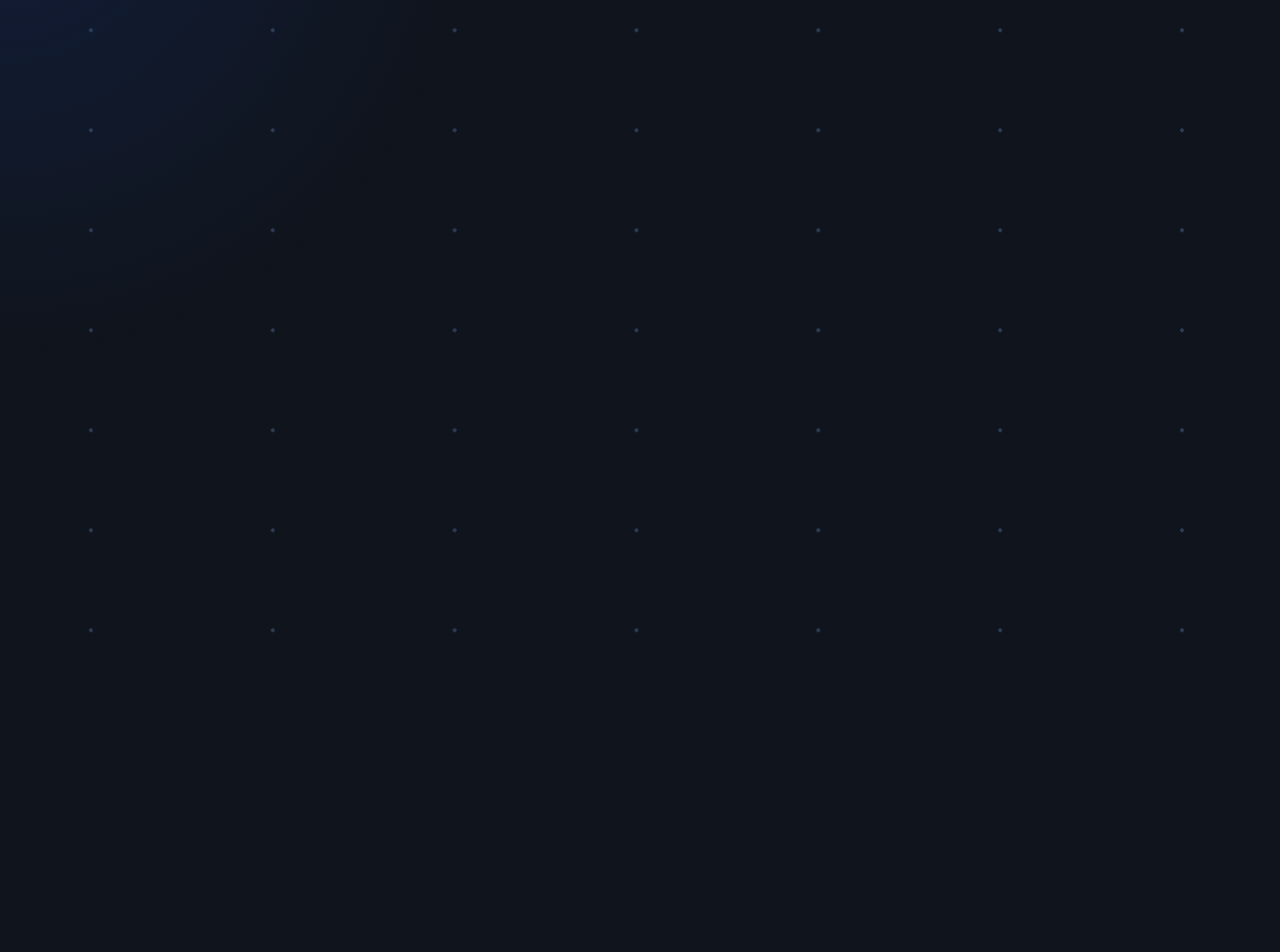
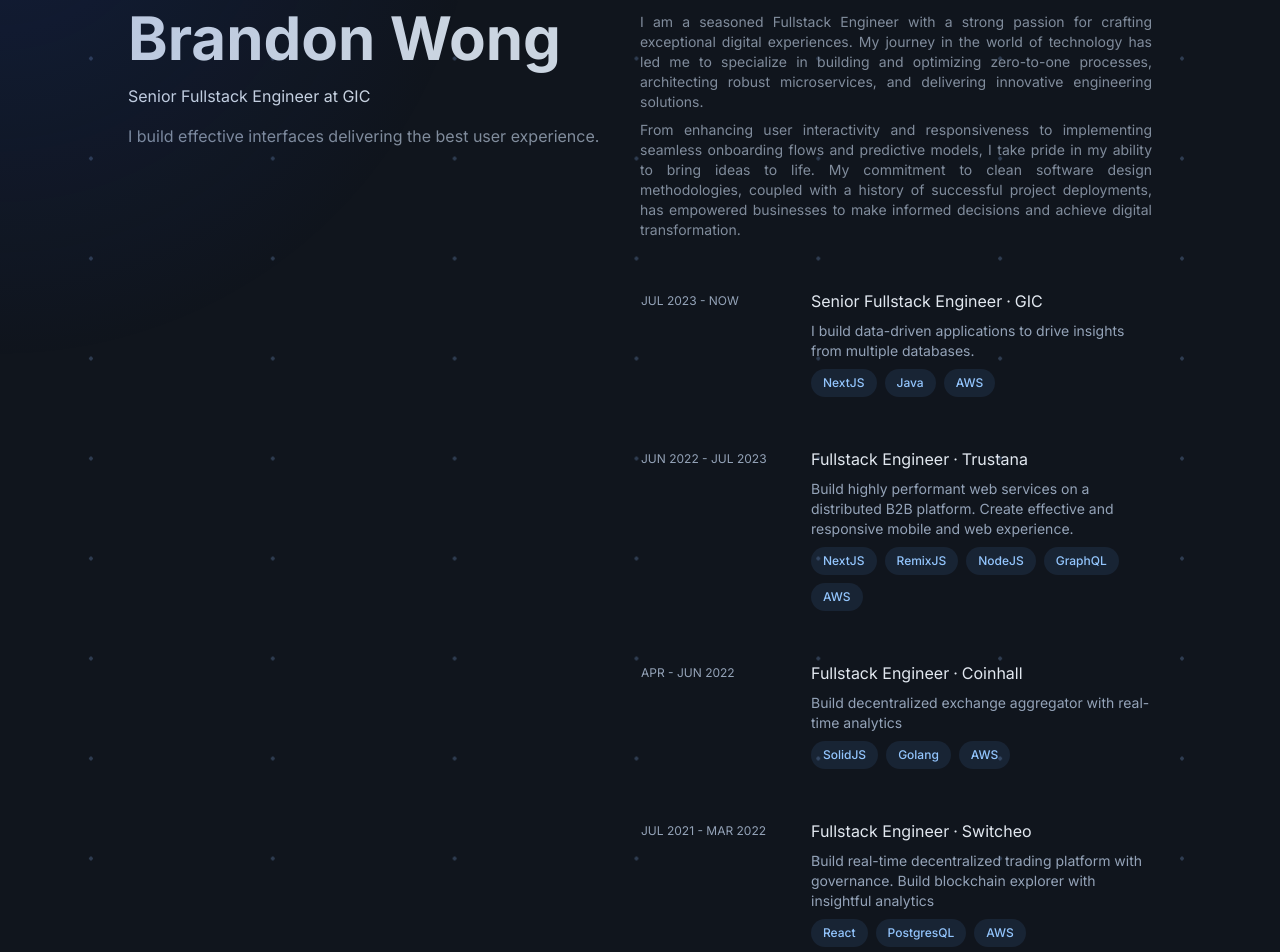
Before and after one commit to brandonwong91/profile-v2, a Next.js app: page / in a window 1280 px wide. Shown: the part 120-1072 px from the top of the page. Before the commit the page ends 800 px from the top, so only its background shows below. Built offline with nearby package versions, Linux system fonts and the light colour scheme.

Commit message:
Add experiences

```diff
--- a/app/page.tsx
+++ b/app/page.tsx
@@ -1,5 +1,14 @@
-"use client"
+"use client";
 import { useState } from "react";
+
+interface Experience {
+  time: string;
+  title: string;
+  company: string;
+  companyUrl: string;
+  description: string;
+  skills: string[];
+}
 
 export default function Home() {
   const [mousePosition, setMousePosition] = useState({ x: 0, y: 0 });
@@ -7,23 +16,161 @@ export default function Home() {
   const handleMouseMove = (event: React.MouseEvent) => {
     setMousePosition({ x: event.clientX, y: event.clientY });
   };
-
+  const experiences: Experience[] = [
+    {
+      time: "JUL 2023 - NOW",
+      title: "Senior Fullstack Engineer",
+      company: "GIC",
+      companyUrl: "https://www.gic.com.sg",
+      description:
+        "I build data-driven applications to drive insights from multiple databases.",
+      skills: ["NextJS", "Java", "AWS"],
+    },
+    {
+      time: "JUN 2022 - JUL 2023",
+      title: "Fullstack Engineer",
+      company: "Trustana",
+      companyUrl: "https://www.trustana.com",
+      description:
+        "Build highly performant web services on a distributed B2B platform. Create effective and responsive mobile and web experience.",
+      skills: ["NextJS", "RemixJS", "NodeJS", "GraphQL", "AWS"],
+    },
+    {
+      time: "APR - JUN 2022",
+      title: "Fullstack Engineer",
+      company: "Coinhall",
+      companyUrl: "https://coinhall.org/",
+      description:
+        "Build decentralized exchange aggregator with real-time analytics",
+      skills: ["SolidJS", "Golang", "AWS"],
+    },
+    {
+      time: "JUL 2021 - MAR 2022",
+      title: "Fullstack Engineer",
+      company: "Switcheo",
+      companyUrl: "https://www.switcheo.com/",
+      description:
+        "Build real-time decentralized trading platform with governance. Build blockchain explorer with insightful analytics",
+      skills: ["React", "PostgresQL", "AWS"],
+    },
+    {
+      time: "JUN 2019 - JUL 2021",
+      title: "Technology Architect",
+      company: "Sustenir",
+      companyUrl: "https://sustenir.com/",
+      description:
+        "Build real-time autonomous agriculture environment control system. Value engineer over iterations of the farm control features and improve productivity of processes and yield output.",
+      skills: ["PHP", "React", "Docker"],
+    },
+    {
+      time: "FEB 2018 - MAY 2019",
+      title: "Software Engineer",
+      company: "Mediatek",
+      companyUrl: "https://www.mediatek.com/",
+      description:
+        "Improve power integrity on pre-silicon polymer designs through validation simulations",
+      skills: ["Python"],
+    },
+    {
+      time: "AUG 2015 - FEB 2018",
+      title: "Software Engineer",
+      company: "Intel",
+      companyUrl: "https://www.intel.com/content/www/us/en/homepage.html",
+      description:
+        "Build high-voltage verification tools for pre-silicon schematic designs",
+      skills: ["Python", "C++"],
+    },
+    {
+      time: "JUN 2014 - AUG 2015",
+      title: "Design Engineer",
+      company: "Sony",
+      companyUrl: "https://www.sony.com.my/",
+      description:
+        "Build autonomous testing suite for software verification tests for audio systems of Sony's TV series.",
+      skills: ["VBA"],
+    },
+  ];
   return (
-    <main className="flex min-h-screen relative w-screen p-24 animate-dot-scrolling" onMouseMove={handleMouseMove}>
-      <div className="pointer-events-none fixed inset-0 z-30 transition duration-300 lg:absolute">
+    <main
+      className="flex flex-col min-h-screen relative w-screen animate-dot-scrolling"
+      onMouseMove={handleMouseMove}
+    >
+      <div className="pointer-events-none fixed inset-0 z-30 transition duration-300 absolute">
         <div
           className="spotlight"
           style={{
             background: `radial-gradient(600px at ${mousePosition.x}px ${mousePosition.y}px, rgba(29, 78, 216, 0.15), transparent 80%)`,
-            top: '50%',
-            left: '50%',
-            width: '100%',
-            height: '100%',
-            transform: 'translate(-50%, -50%)',
+            top: "50%",
+            left: "50%",
+            width: "100%",
+            height: "100%",
+            transform: "translate(-50%, -50%)",
           }}
         />
       </div>
-      <div className="w-full text-center">Hi, I am Brandon.</div>
+      <div className="flex flex-col md:flex-row justify-between px-32 pt-32">
+        <div className="sm:w-full md:w-1/2 gap-y-4 flex flex-col  h-screen">
+          <div className="w-full text-start text-6xl font-bold text-slate-300 sticky">
+            Brandon Wong
+          </div>
+          <div className="text-slate-300">Senior Fullstack Engineer at GIC</div>
+          <div>
+            I build effective interfaces delivering the best user experience.
+          </div>
+        </div>
+        <div className="sm:w-full md:w-1/2 flex flex-col gap-y-12">
+          <div className="text-justify mt-1 flex flex-col gap-y-2 text-sm">
+            <span>
+              I am a seasoned Fullstack Engineer with a strong passion for
+              crafting exceptional digital experiences. My journey in the world
+              of technology has led me to specialize in building and optimizing
+              zero-to-one processes, architecting robust microservices, and
+              delivering innovative engineering solutions.
+            </span>
+            <span>
+              From enhancing user interactivity and responsiveness to
+              implementing seamless onboarding flows and predictive models, I
+              take pride in my ability to bring ideas to life. My commitment to
+              clean software design methodologies, coupled with a history of
+              successful project deployments, has empowered businesses to make
+              informed decisions and achieve digital transformation.
+            </span>
+          </div>
+
+          {experiences.map((ex) => {
+            return (
+              <div
+                className="rounded-md transition motion-reduce:transition-none lg:-inset-x-6 lg:block hover:bg-slate-800/50 hover:shadow-[inset_0_1px_0_0_rgba(148,163,184,0.1)] lg:group-hover:drop-shadow-lg hover:rounded-lg -m-3 p-3 hover:text-slate-300 text-slate-400 border border-transparent hover:bg-opacity-50"
+                key={ex.company}
+              >
+                <div className="grid grid-cols-3">
+                  <div className="text-xs col-span-1 mt-1">{ex.time}</div>
+
+                  <div className="flex flex-col gap-y-2 col-span-2">
+                    <div className="flex gap-x-1 text-slate-200">
+                      <div className="">{ex.title}</div>·
+                      <div className="">{ex.company}</div>
+                    </div>
+                    <div className="text-sm">{ex.description}</div>
+                    <div className="flex gap-2 flex-wrap">
+                      {ex.skills.map((skill) => {
+                        return (
+                          <div
+                            key={skill}
+                            className="flex items-center rounded-full bg-blue-400/10 px-3 py-1 text-xs font-medium leading-5 text-blue-300 "
+                          >
+                            {skill}
+                          </div>
+                        );
+                      })}
+                    </div>
+                  </div>
+                </div>
+              </div>
+            );
+          })}
+        </div>
+      </div>
     </main>
-  )
+  );
 }
```
